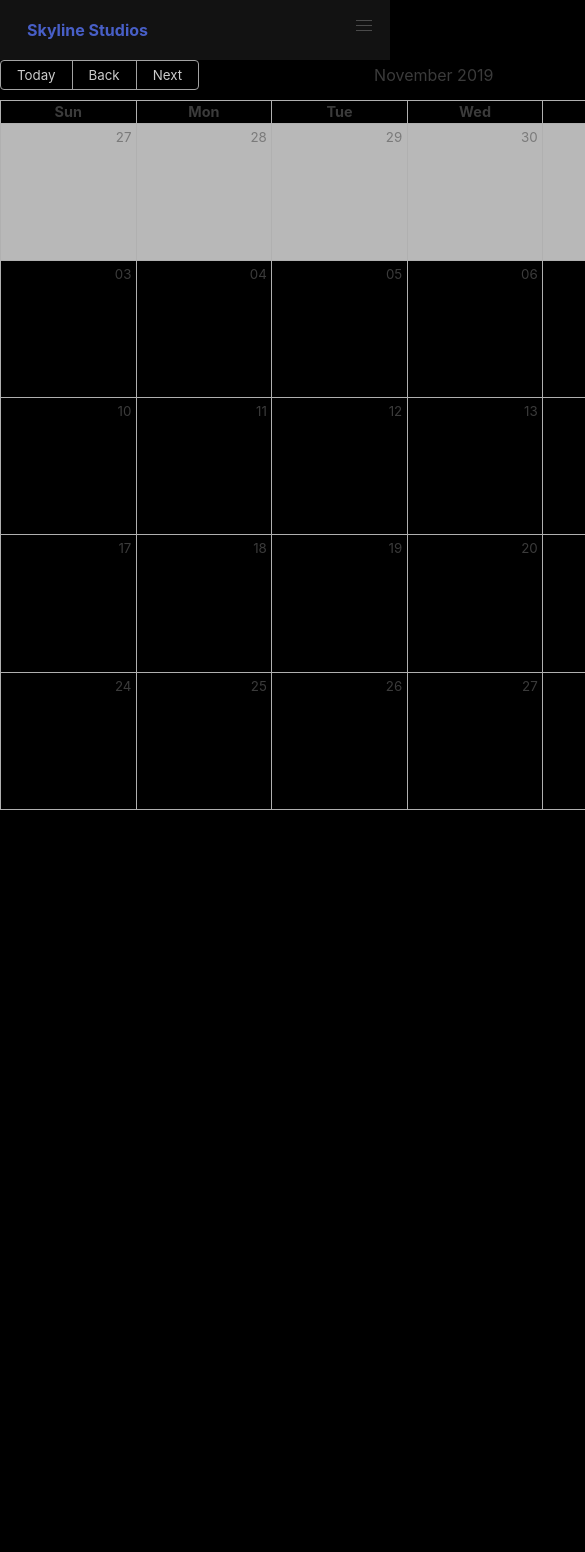
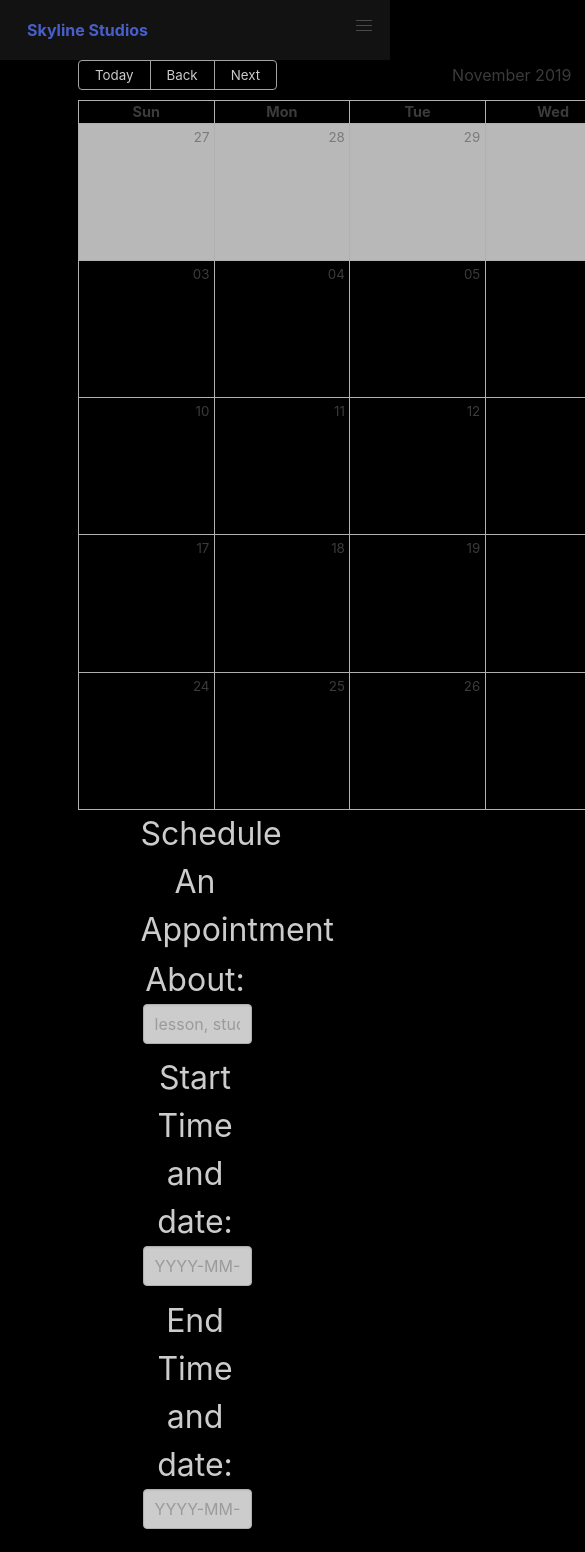
Before and after one commit to skyline6965/Project-3, a React (Create React App) app in the folder client/: page /calendar in a window 390 px wide. Shown: the top 1552 px of the page, 585 px wide, since content can reach past the window. Before the commit the page ends 844 px from the top, so only its background shows below. Built offline with nearby package versions, Linux system fonts and the light colour scheme; no server answers.

Commit message:
trying to figure out how to make the calendar mobile responsive

```diff
--- a/client/src/App.css
+++ b/client/src/App.css
@@ -20,6 +20,19 @@
 .App-link {
   color: hsl(209, 99%, 48%);
 }
+
+.cal-container{
+  box-sizing: border-box;
+  width:60%;
+  margin:0 auto;
+}
+.apt-container{
+  box-sizing: border-box;
+  width:40%;
+  margin: 0 auto;
+}
+
+
 
 
 /* Joe CSS */
--- a/client/src/components/AppointmentForm/AptContainer/style.css
+++ b/client/src/components/AppointmentForm/AptContainer/style.css
@@ -1,8 +1,7 @@
 .form-container {
-  margin: auto;
+  margin:0 auto;
   text-align: center;
   color: white;
-  width: 70%;
 }
 
 h2 {
--- a/client/src/components/Calendar/Body/index.js
+++ b/client/src/components/Calendar/Body/index.js
@@ -41,13 +41,16 @@ class CalendarContainer extends React.Component{
 
   render(){
     return(
+      <div className="calendar-container">
         <Calendar
           localizer={localizer}
           events={this.state.cal_events}
           startAccessor="start"
           endAccessor="end"
-        style={{height: 750, width:950}} //style placeholder so calendar will render. Will move to css file.
+          style={{height: 750, width:950}}
+
         />
+      </div>
     )
   }
 };
--- a/client/src/components/Calendar/Body/style.css
+++ b/client/src/components/Calendar/Body/style.css
@@ -9,3 +9,9 @@
 .rbc-toolbar button-selected{
   color: black;
 }
+
+.calendar-container {
+
+  height:750;
+  width: 900;
+}
--- a/client/src/pages/calendar.js
+++ b/client/src/pages/calendar.js
@@ -2,6 +2,7 @@ import React from "react";
 import 'bulma/css/bulma.css'
 import Navbar from "../components/Nav"
 import CalendarContainer from "../components/Calendar/Body"
+import AptContainer from "../components/AppointmentForm/AptContainer/index"
 import '../App.css';
 
 function CalendarPage() {
@@ -13,11 +14,15 @@ function CalendarPage() {
       {/* use "className='form-color'" for gray background */}
         <section className='hero'>
           <div className= 'hero-body'>
-            <div className= 'container calendar'>
 
+            <div className= 'cal-container'>
               <CalendarContainer />
+            </div>
 
+            <div className= 'apt-container'>
+              <AptContainer />
             </div>
+
           </div>
         </section>
       </div>
```
Lines whose indentation alone changed are shown as unchanged.
